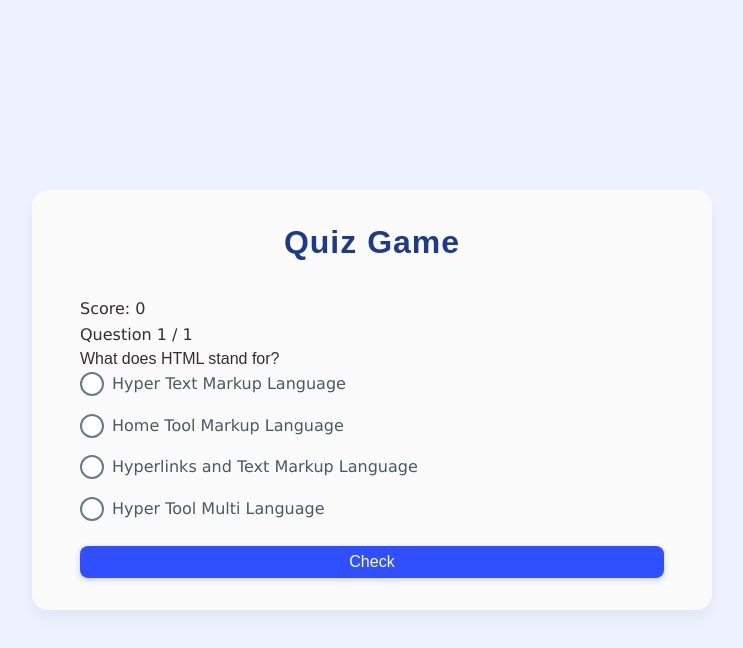
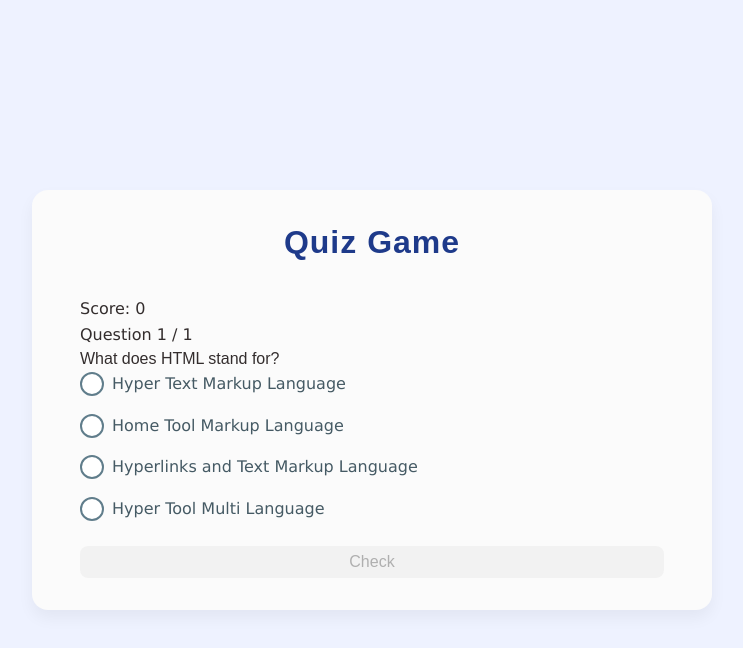
Before and after one commit to catalinbroinas/quiz-game, a React (Vite) app: page / in a window 1280 px wide. Both pictures are taken after a click on the button "Start Quiz". Shown: the top 648 px of the page, without its empty margins (268-1011 px from the left). Built offline with nearby package versions, Linux system fonts and the light colour scheme.

Commit message:
feat(Game): handle invalid answer submission

```diff
--- a/src/react/components/features/Game/Game.jsx
+++ b/src/react/components/features/Game/Game.jsx
@@ -42,6 +42,8 @@ function Game() {
   };
 
   const handleSubmitAnswer = (answerIndex) => {
+    if (answerIndex == null) return;
+
     const currentQuestion = quizQuestions[currentQuestionIndex];
 
     const isCorrect = answerIndex === currentQuestion.correctAnswer;
--- a/src/react/components/features/Game/Question.jsx
+++ b/src/react/components/features/Game/Question.jsx
@@ -39,7 +39,11 @@ function Question({
           ))}
         </fieldset>
 
-        <button type="submit" className="btn-primary">Check</button>
+        <button
+          type="submit"
+          className="btn-primary"
+          disabled={selectedAnswer === null}
+        >Check</button>
       </form>
     </div>
   );
```
